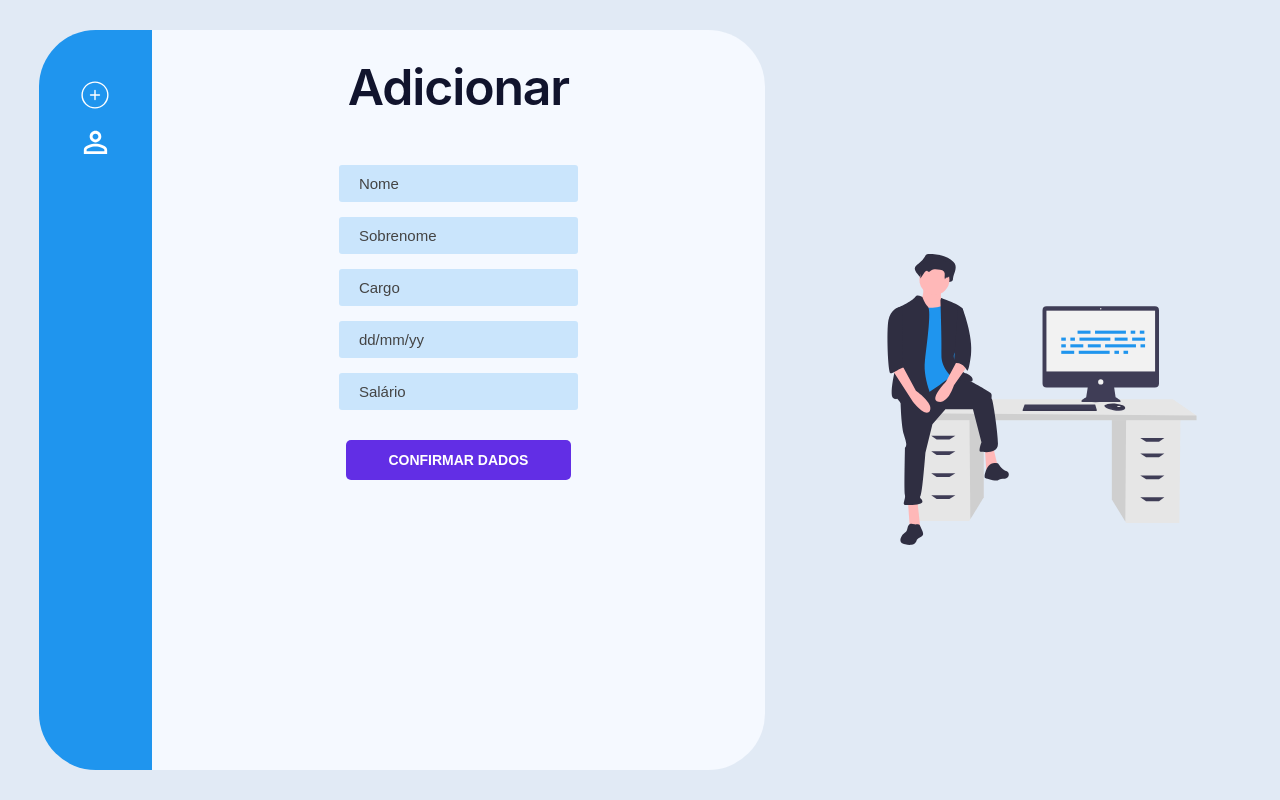
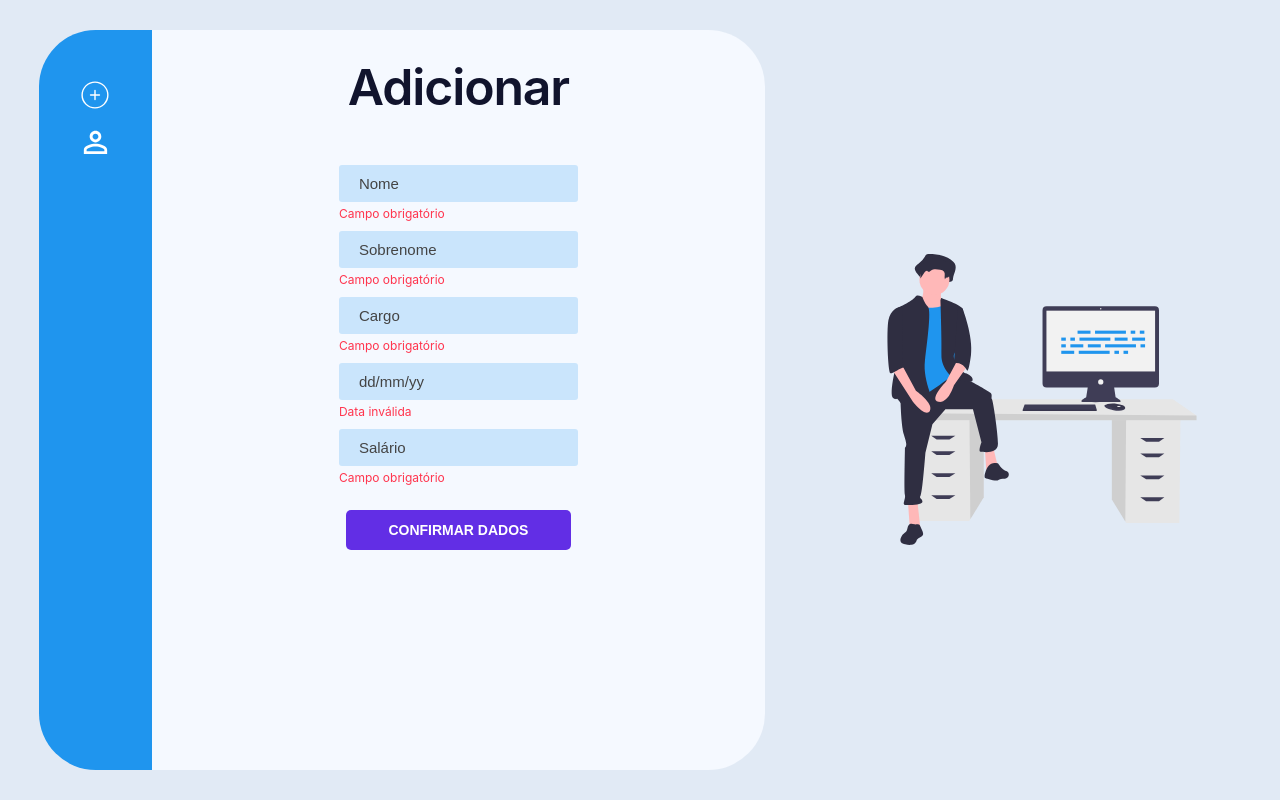
Before and after one commit to devjusan/Employee-Management, a React (Create React App) app: page / in a window 1280 px wide. Built offline with nearby package versions, Linux system fonts and the light colour scheme.

Commit message:
feat: regex logic to have a valid date

```diff
--- a/src/components/User/index.tsx
+++ b/src/components/User/index.tsx
@@ -24,7 +24,7 @@ const User: React.FC<UserProps> = ({
       </S.Name>
       <S.SmallContainer>
         <S.Salary>Salário: {Formatter(salary)}</S.Salary>
-        <S.Birth>Nascimento {birth}</S.Birth>
+        <S.Birth>Nascimento: {birth}</S.Birth>
       </S.SmallContainer>
       <S.Role>{role}</S.Role>
     </S.Wrapper>
--- a/src/pages/NewUser/index.tsx
+++ b/src/pages/NewUser/index.tsx
@@ -1,3 +1,4 @@
+/* eslint-disable react-hooks/exhaustive-deps */
 /* eslint-disable @typescript-eslint/no-explicit-any */
 import React from "react";
 import Button from "../../components/Button";
@@ -73,6 +74,10 @@ const NewUser: React.FC = () => {
     }
   };
 
+  React.useEffect(() => {
+    verifyForm(form);
+  }, [form]);
+
   return (
     <S.Wrapper>
       <S.Title>Adicionar</S.Title>
@@ -106,10 +111,16 @@ const NewUser: React.FC = () => {
           value={form.birth ?? ""}
           name="dd/mm/yy"
           maxLength={10}
-          inputError={{
-            value: errors.birth,
-            message: "Campo obrigatório",
-          }}
+          inputError={
+            form.birth.match(
+              /^(0?[1-9]|[12][0-9]|3[01])[/-](0?[1-9]|1[012])[/-]\d{4}$/
+            )
+              ? {
+                  value: errors.birth,
+                  message: "Campo obrigatório",
+                }
+              : { value: true, message: "Data inválida" }
+          }
         />
         <Input
           onChange={(option) => handleForm("salary", option)}
```
